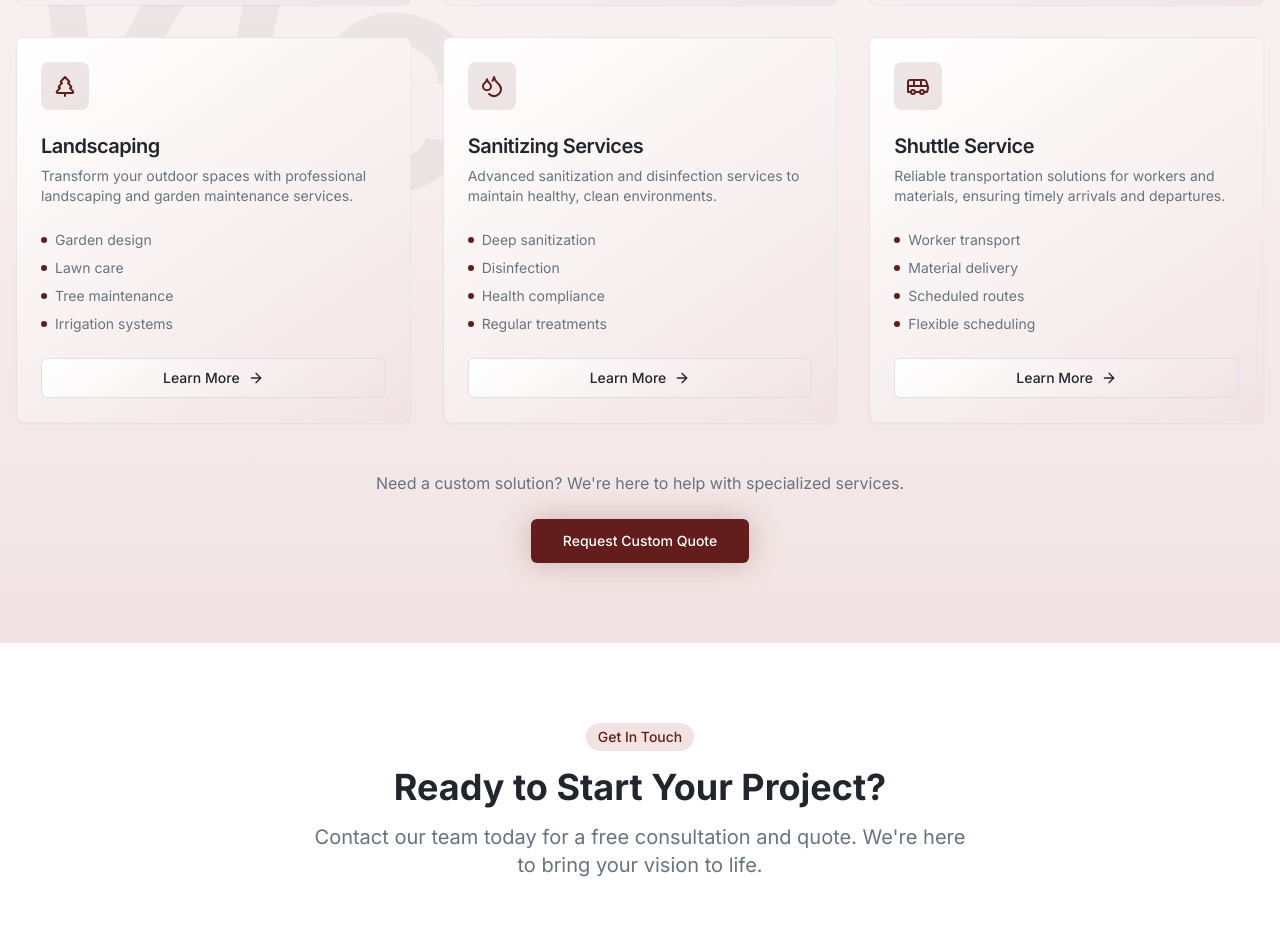
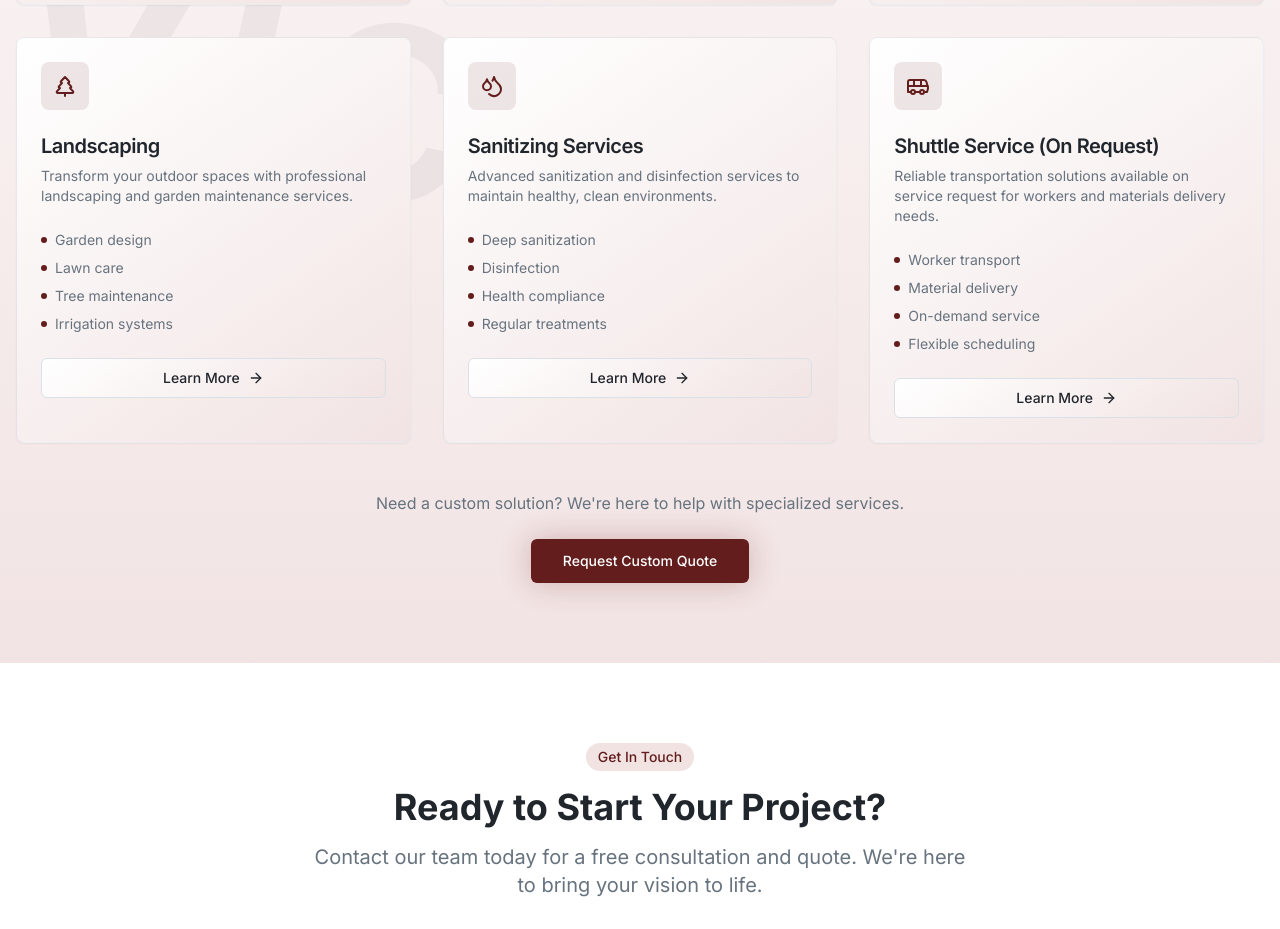
Before and after one commit to maphal-2025/leticon-presto-homes, a React (Vite) app: page / in a window 1280 px wide. Shown: the part 2303-3232 px from the top of the page. Built offline with nearby package versions, Linux system fonts and the light colour scheme.

Commit message:
Add shuttle service to requirements

```diff
--- a/src/components/Services.tsx
+++ b/src/components/Services.tsx
@@ -43,9 +43,9 @@ const services = [
   },
   {
     icon: Bus,
-    title: "Shuttle Service",
-    description: "Reliable transportation solutions for workers and materials, ensuring timely arrivals and departures.",
-    features: ["Worker transport", "Material delivery", "Scheduled routes", "Flexible scheduling"]
+    title: "Shuttle Service (On Request)",
+    description: "Reliable transportation solutions available on service request for workers and materials delivery needs.",
+    features: ["Worker transport", "Material delivery", "On-demand service", "Flexible scheduling"]
   }
 ];
 
```
